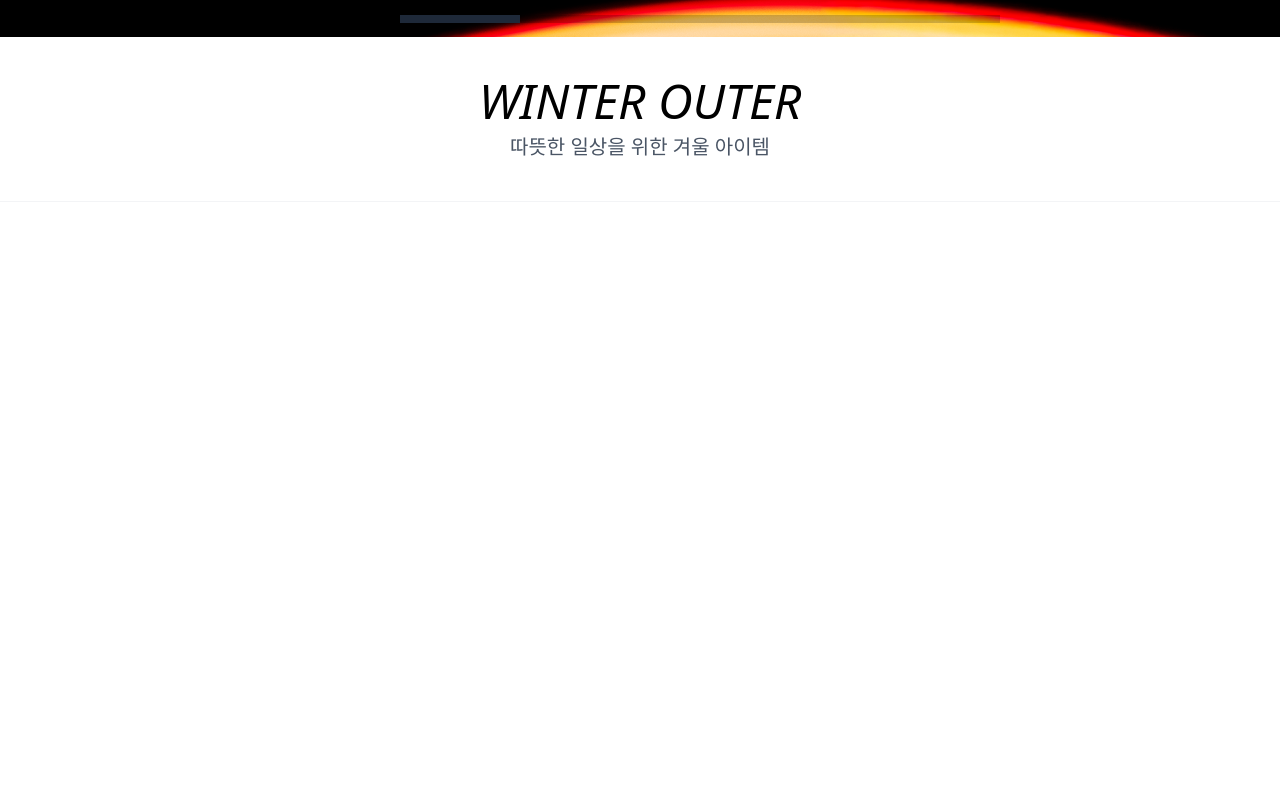
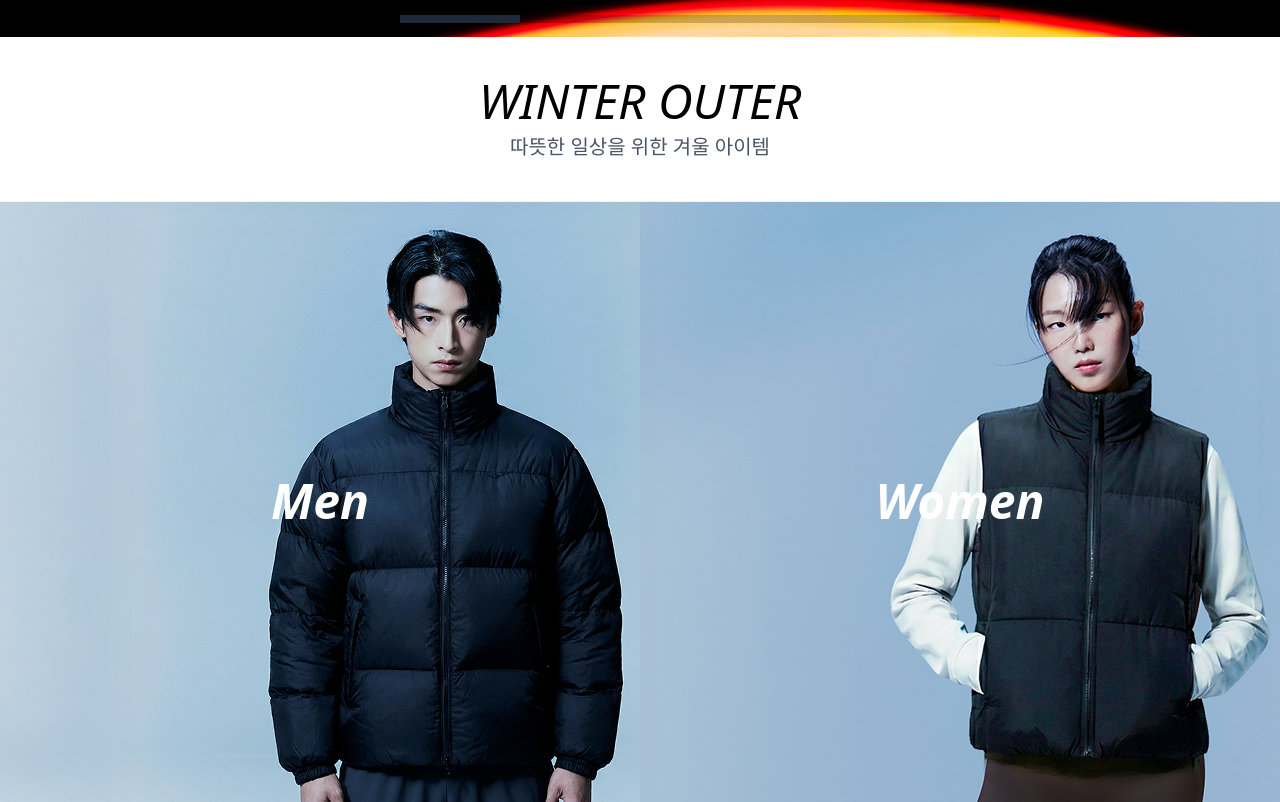
Before and after one commit to yerinchoi312-arch/lecture-prospecs-frontend, a React (Vite) app: page / in a window 1280 px wide. Shown: the part 463-1265 px from the top of the page. Before the commit the page ends 800 px from the top, so only its background shows below. Built offline with nearby package versions, Linux system fonts and the light colour scheme.

Commit message:
MainSecondSection 완성

```diff
--- /dev/null
+++ b/src/components/home/MainSecondSection.tsx
@@ -0,0 +1,43 @@
+import { twMerge } from "tailwind-merge";
+import men from "../../assets/images/home/mainMen.png";
+import women from "../../assets/images/home/mainWomen.png";
+
+function MainSecondSection() {
+    return (
+        <section className={twMerge(["w-full", "flex", "h-150"])}>
+            <Card image={men} title={"Men"}/>
+            <Card image={women} title={"Women"}/>
+        </section>
+    );
+}
+export default MainSecondSection;
+
+
+type CardProps ={
+    image :string;
+    title :string;
+}
+function Card({image,title}:CardProps) {
+    return (
+        <div className={"w-full relative flex justify-center items-center group overflow-hidden"}>
+            <div
+                style={{ backgroundImage: `url(${image})` }}
+                className={twMerge(
+                    ["w-full", "h-full"],
+                    ["absolute", "top-0", "left-0"],
+                    ["group", "group-hover:scale-105", "-z-1"],
+                    ["transition-all", "duration-300"],
+                )}
+            />
+            <span
+                className={twMerge(
+                    ["text-5xl", "italic", "font-bold","text-white"],
+                    ["border-b-2", "border-transparent"],
+                    ["group", "  group-hover:border-white"],
+                    ["transition-all", "duration-300"],
+                )}>
+                {title}
+            </span>
+        </div>
+    );
+}
--- a/src/pages/Home.tsx
+++ b/src/pages/Home.tsx
@@ -1,9 +1,11 @@
 import { twMerge } from "tailwind-merge";
 import MainVisual from "../components/home/MainVisual.tsx";
+import MainSecondSection from "../components/home/MainSecondSection.tsx";
 
 function Home() {
     return <div className={twMerge(["min-h-screen","flex","flex-col"])}>
         <MainVisual/>
+        <MainSecondSection/>
     </div>
 }
 export default Home
```
Also changed, not shown: src/assets/images/home/mainMen.png (added), src/assets/images/home/mainWomen.png (added).
